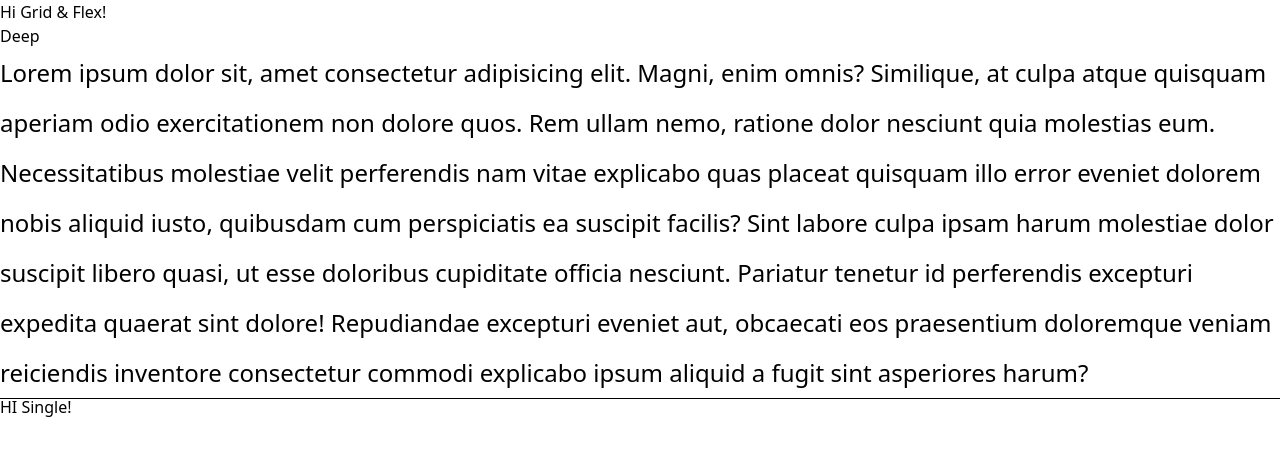
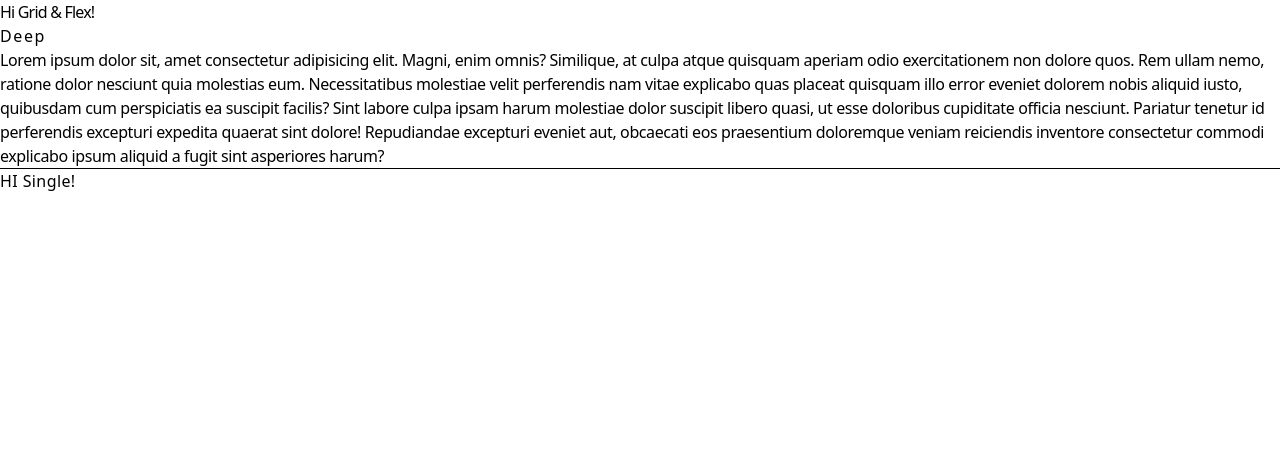
Before and after one commit to DeepHiwase/core-concepts-frontend, a React (Vite) app: page / in a window 1280 px wide. Shown: the top 456 px of the page. Built offline with nearby package versions, Linux system fonts and the light colour scheme.

Commit message:
letter-spacing,tracking

```diff
--- a/src/App.jsx
+++ b/src/App.jsx
@@ -3,13 +3,18 @@ import "./App.css";
 const App = () => {
   return (
     <>
-      <span className="">Hi Grid & Flex!</span>
+      <span className="tracking-normal sm:tracking-tight md:tracking-tighter">
+        Hi Grid & Flex!
+      </span>
       <div>
-        <a href="https://x.com" className="">
+        <a
+          href="https://x.com"
+          className="tracking-wide sm:tracking-wider md:tracking-widest"
+        >
           Deep
         </a>
       </div>
-      <p className="text-2xl/tight md:text-2xl/[50px] sm:leading-9">
+      <p className="-tracking-normal sm:-tracking-tight md:-tracking-tighter lg:-tracking-wide">
         Lorem ipsum dolor sit, amet consectetur adipisicing elit. Magni, enim
         omnis? Similique, at culpa atque quisquam aperiam odio exercitationem
         non dolore quos. Rem ullam nemo, ratione dolor nesciunt quia molestias
@@ -24,7 +29,7 @@ const App = () => {
         harum?
       </p>
       <hr />
-      <div className="leading-0 sm:leading-none">HI Single!</div>
+      <div className="tracking-2">HI Single!</div>
       {/* <div className="container">
         <div>1sabdbjiennnxjjiw</div>
         <div>1</div>
--- a/src/index.css
+++ b/src/index.css
@@ -1,7 +1,12 @@
 @import "tailwindcss";
 
 @theme {
-  --font-weight-extrablack: 1000;
   --color-regal-blue: #243c5a;
-  --spacing: 4px;
+
+  --tracking-1: 0em;
+  --tracking-2: 0.025em;
+  --tracking-3: 0.05em;
+  --tracking-4: 0.1em;
+
+  --tracking-tighest: -0.075em;
 }
```
